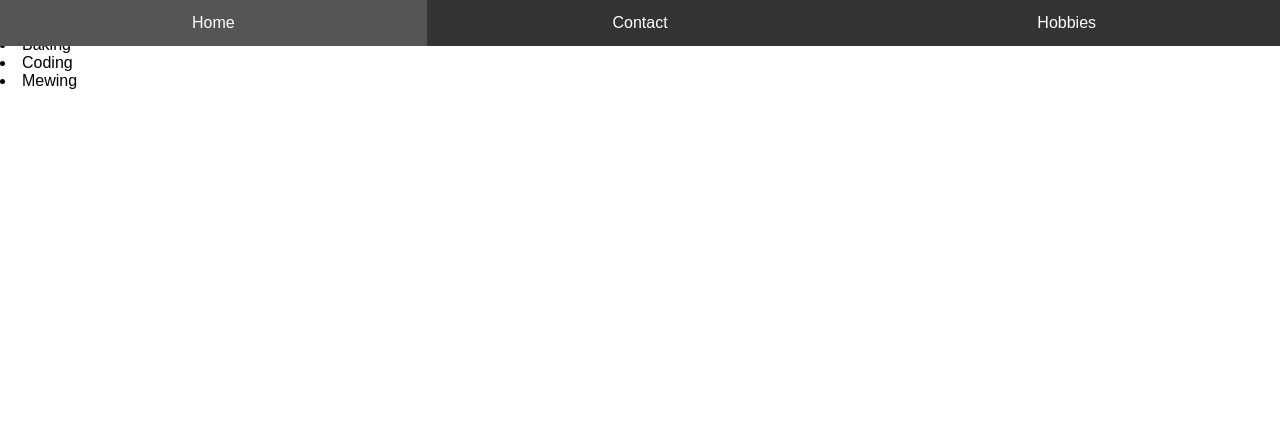
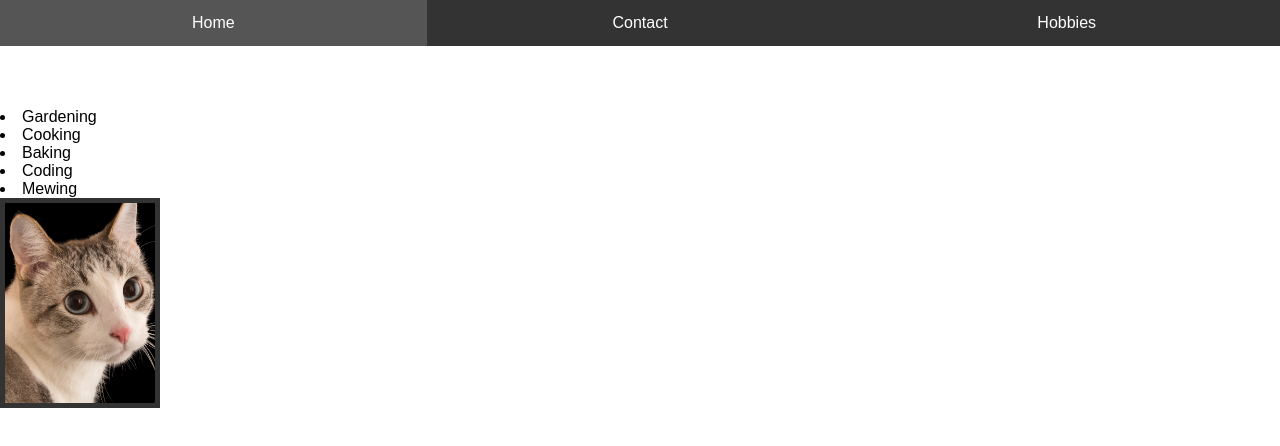
Before and after one commit to ChristianaLau/resume, a website: page Hobbies.html in a window 1280 px wide. Drawn offline with Linux system fonts and the light colour scheme.

Commit message:
Update Hobbies.html

```diff
--- a/Hobbies.html
+++ b/Hobbies.html
@@ -9,11 +9,20 @@
         </nav>
         <link rel="stylesheet" href="Hobbies.css">
 <head>
+<br>
+<br>
+<br>
+<br>
+<br>
+<br>
 <li>Gardening</li>
 <li>Cooking</li>
 <li>Baking</li>
 <li>Coding</li>
 <li>Mewing</li>
 </head>
+<body>
+    <img src="images/cat2.avif" alt="Profile Picture" class="profile-img">
+</body>
 
 </html>
```
